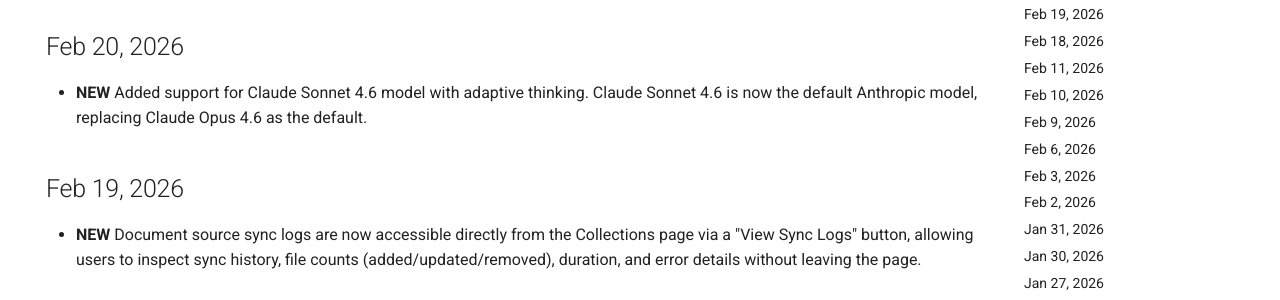
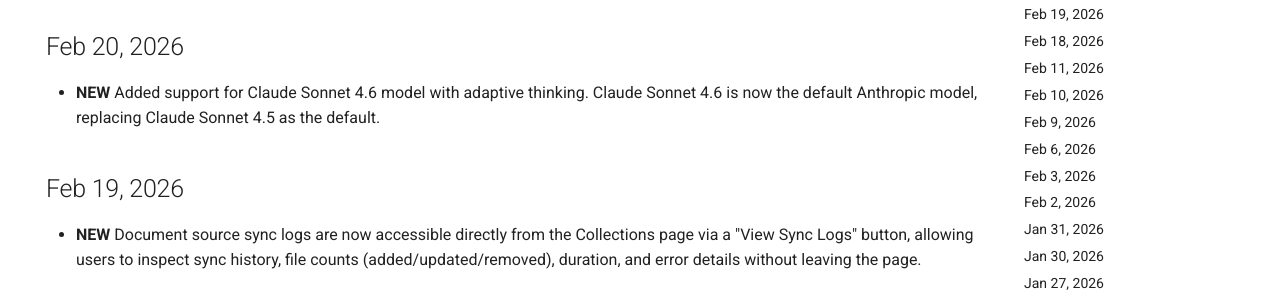
Before and after one commit to dimagi/open-chat-studio-docs, an MkDocs documentation site: the page built from docs/changelog.md, in a window 1280 px wide and 900 px high. Shown: the part 199-499 px from the top of the window. Built offline with MkDocs 1.6.1 and Material for MkDocs 9.7.7, drawn with Linux system fonts in a browser that asks for light colours; a script that is not in the unit is left out; comment, search, counter and statistics services are not loaded.

Commit message:
Apply suggestions from code review

```diff
--- a/docs/changelog.md
+++ b/docs/changelog.md
@@ -5,7 +5,7 @@
 
 # Changelog
 ## Feb 20, 2026
-* **NEW** Added support for Claude Sonnet 4.6 model with adaptive thinking. Claude Sonnet 4.6 is now the default Anthropic model, replacing Claude Opus 4.6 as the default.
+* **NEW** Added support for Claude Sonnet 4.6 model with adaptive thinking. Claude Sonnet 4.6 is now the default Anthropic model, replacing Claude Sonnet 4.5 as the default.
 
 ## Feb 19, 2026
 * **NEW** Document source sync logs are now accessible directly from the Collections page via a "View Sync Logs" button, allowing users to inspect sync history, file counts (added/updated/removed), duration, and error details without leaving the page.
```
